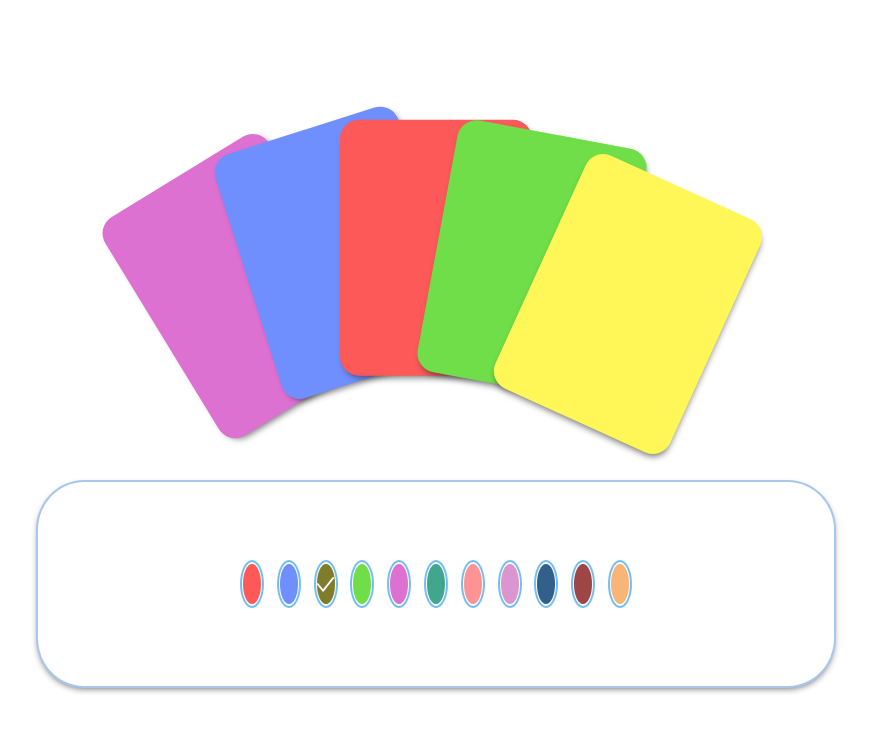
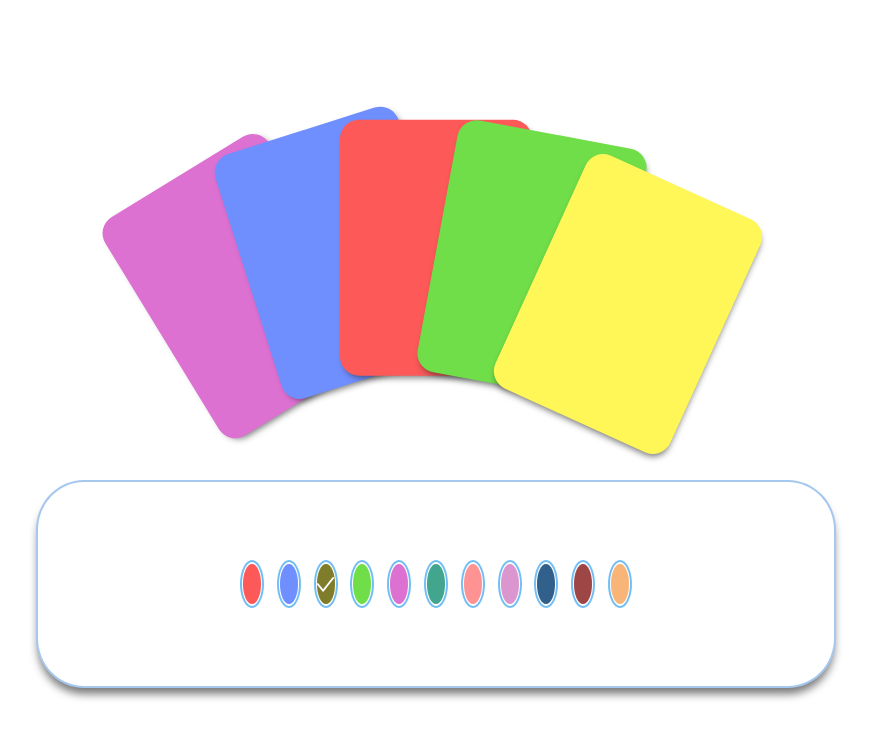
Before and after one commit to ibrahimtaib/quiz-website, a Next.js app in the folder src/: page /1/lobby in a window 1280 px wide. Shown: the top 738 px of the page, without its empty margins (204-1075 px from the left). Built offline with nearby package versions, Linux system fonts and the light colour scheme.

Commit message:
more box shadow

```diff
--- a/src/packages/styles/lobbycolorpicker.module.css
+++ b/src/packages/styles/lobbycolorpicker.module.css
@@ -35,7 +35,7 @@
   background-color: #ffffff;
   border: 2px solid #a6c7ee;
   border-radius: 6% / 24%;
-  box-shadow: 0px 3px 6px -2px var(--box-shadow-color);
+  box-shadow: 0px 8px 9px -2px var(--box-shadow-color);
   width: 50em;
   height: 13em;
   display: flex;
```
